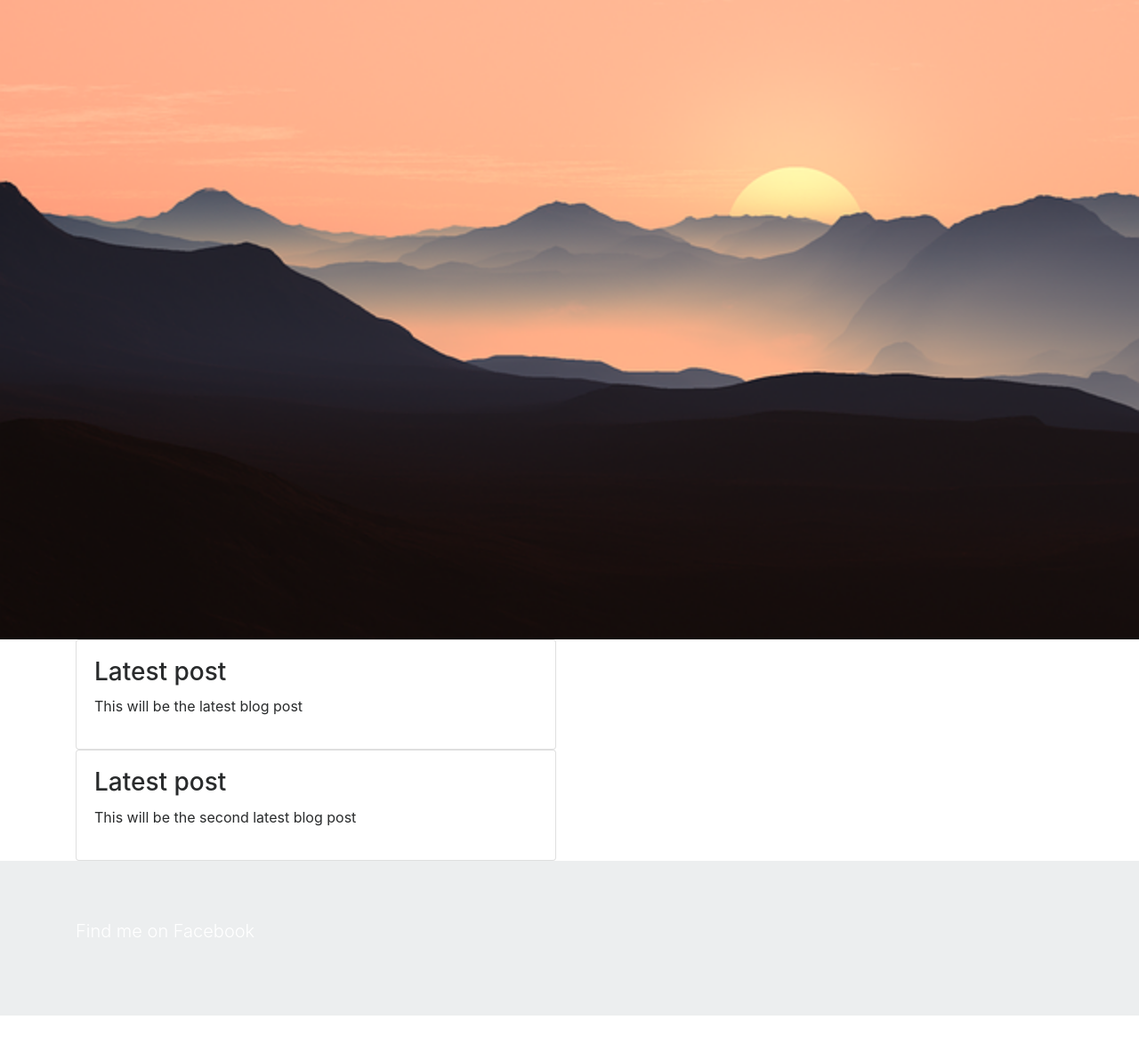
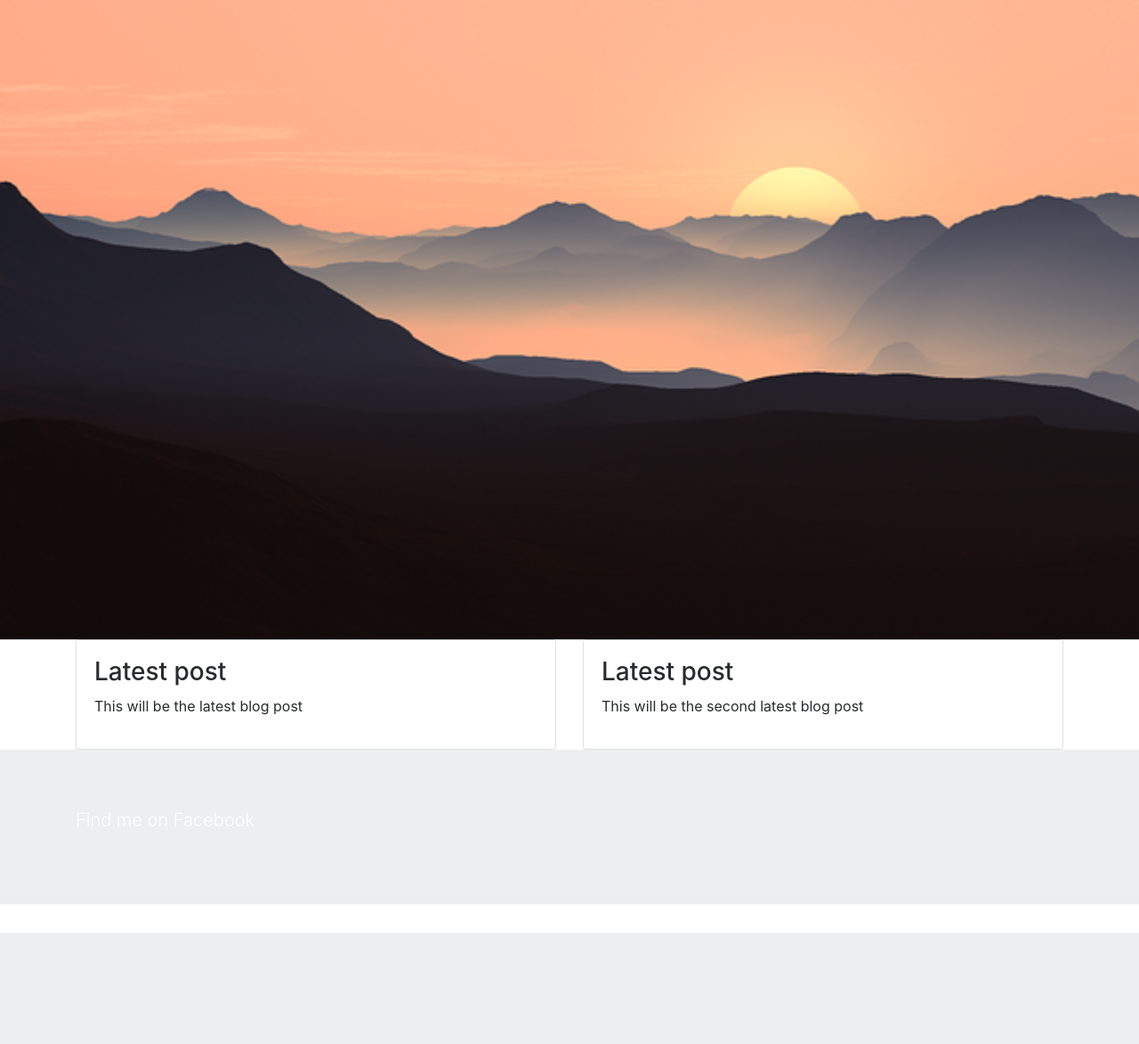
Before and after one commit to Dziugas/mood_balance, a Django app: page / in a window 1280 px wide. Shown: the part 381-1555 px from the top of the page at 89% size. After the commit the page ends 1430 px from the top, so only its background shows below. Run offline with Django 3.2, Linux system fonts and the light colour scheme; some libraries are stand-ins or nearby versions.

Commit message:
Fixed the cards in one row

```diff
--- a/home/templates/home/header.html
+++ b/home/templates/home/header.html
@@ -41,12 +41,6 @@
                 </div>
             </div>
         </div>
-    </div>
-</div>
-
-<div class="container">
-    <!-- cards -->
-    <div class="row">
         <div class="col-6">
             <div class="card">
                 <div class="card-block">
```
